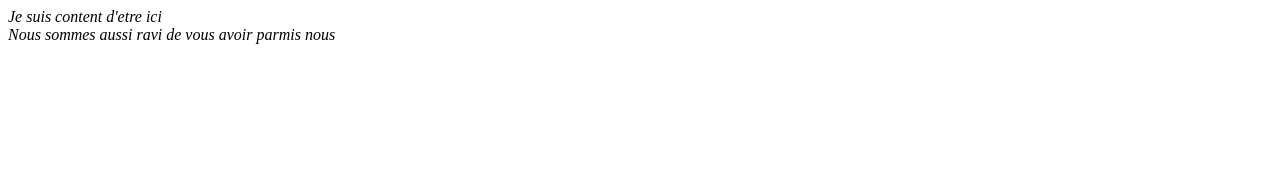
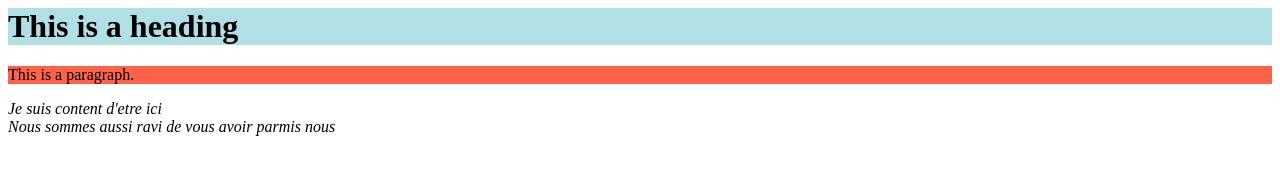
Before and after one commit to michelo243/data_isig20, a plain HTML site: page index.html in a window 1280 px wide. Drawn offline with Linux system fonts and the light colour scheme.

Commit message:
Tonton1 vient de modifier le fichier

```diff
--- a/index.html
+++ b/index.html
@@ -1,6 +1,9 @@
 <html>
 
     <body>
+
+        <h1 style="background-color:powderblue;">This is a heading</h1>
+<p style="background-color:tomato;">This is a paragraph.</p>
 
         <i>Je suis content d'etre ici</i> </br>
         <i>Nous sommes aussi ravi de vous avoir parmis nous</i> </br>
```
Also changed, not shown: 1 other file.
